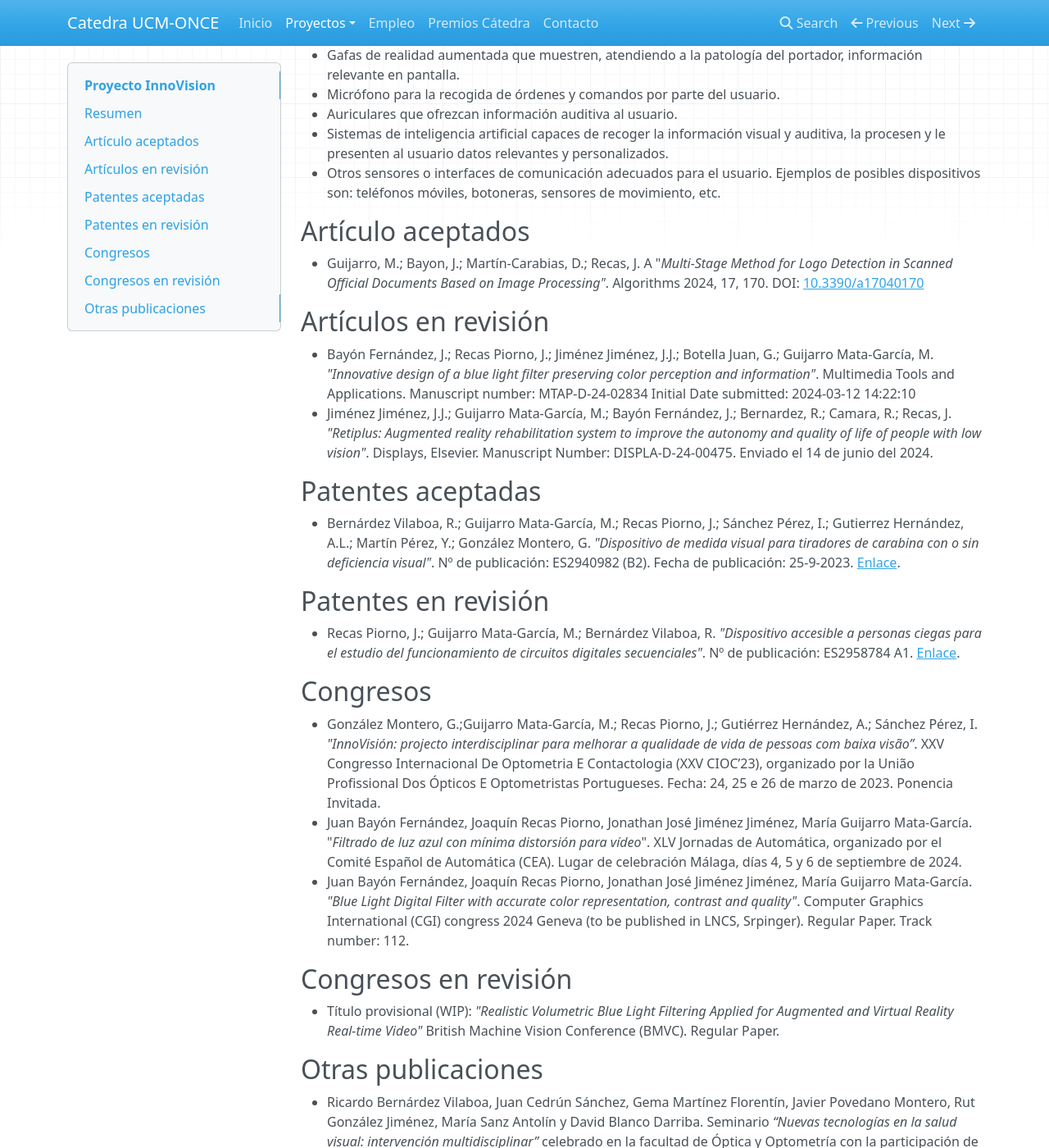
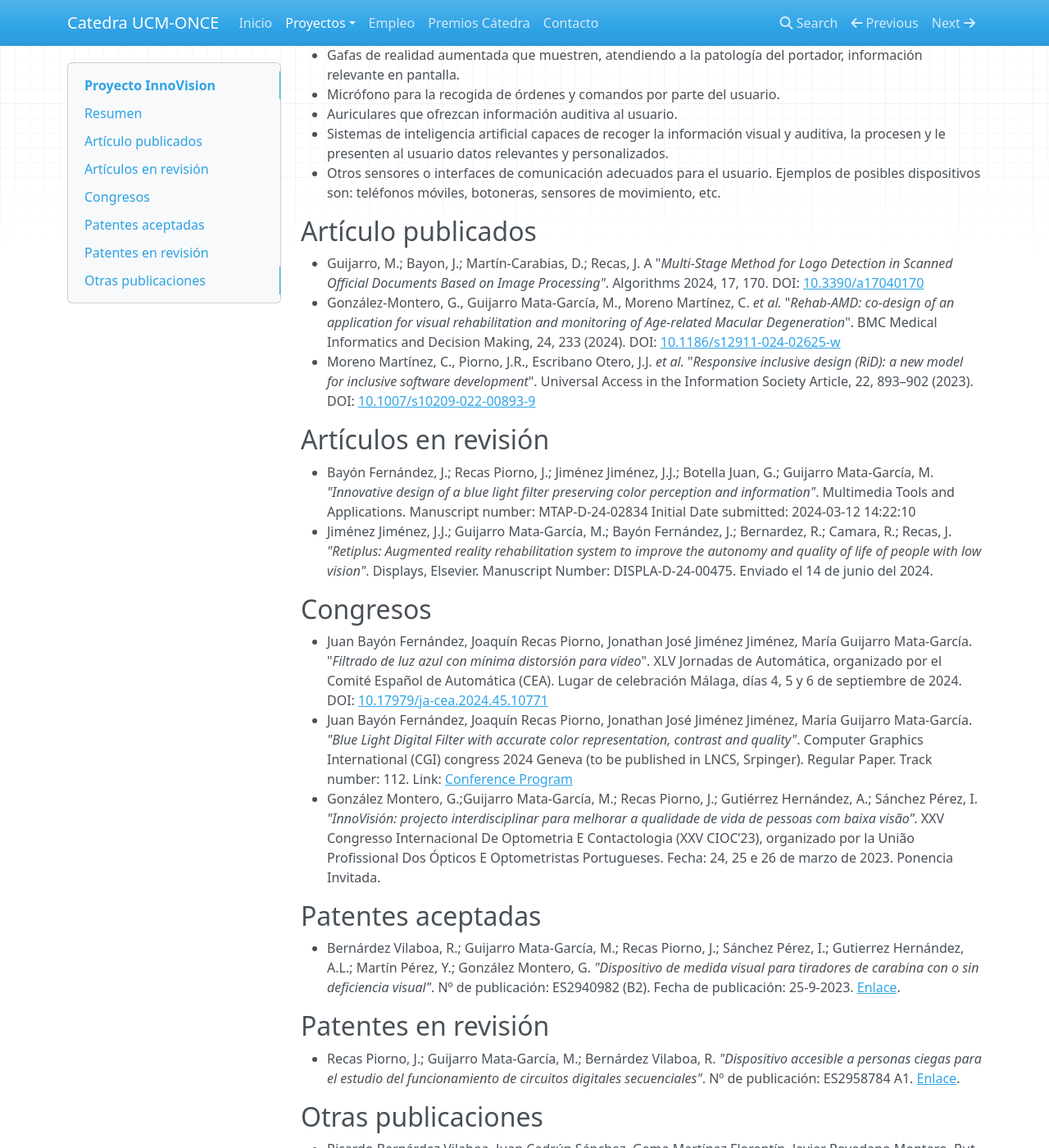
Before and after one commit to catedraonce/catedraonce.github.io, an MkDocs documentation site: the page built from docs/Projects/InnoVision.md, in a window 1280 px wide and 1400 px high, scrolled down 910 px. Shown: the whole window at 82% size. Built offline with MkDocs 1.6.1, drawn with Linux system fonts in a browser that asks for light colours; nearby versions of some CDN libraries.

Commit message:
Nueva publicacion

```diff
--- a/docs/Projects/InnoVision.md
+++ b/docs/Projects/InnoVision.md
@@ -19,14 +19,22 @@ En el presente proyecto de investigación se propone avanzar en este sentido, a
 * Sistemas de inteligencia artificial capaces de recoger la información visual y auditiva, la procesen y le presenten al usuario datos relevantes y personalizados.
 * Otros sensores o interfaces de comunicación adecuados para el usuario. Ejemplos de posibles dispositivos son: teléfonos móviles, botoneras, sensores de movimiento, etc.
 
-## Artículo aceptados
+## Artículo publicados
 
 * Guijarro, M.; Bayon, J.; Martín-Carabias, D.; Recas, J. A "*Multi-Stage Method for Logo Detection in Scanned Official Documents Based on Image Processing"*. Algorithms 2024, 17, 170. DOI: [10.3390/a17040170](https://doi.org/10.3390/a17040170)
+* González-Montero, G., Guijarro Mata-García, M., Moreno Martínez, C. *et al.* "*Rehab-AMD: co-design of an application for visual rehabilitation and monitoring of Age-related Macular Degeneration*". BMC Medical Informatics and Decision Making, 24, 233 (2024). DOI: [10.1186/s12911-024-02625-w](https://doi.org/10.1186/s12911-024-02625-w)
+* Moreno Martínez, C., Piorno, J.R., Escribano Otero, J.J. *et al.* "*Responsive inclusive design (RiD): a new model for inclusive software development*". Universal Access in the Information Society  Article, 22, 893–902 (2023). DOI: [10.1007/s10209-022-00893-9](https://doi.org/10.1007/s10209-022-00893-9)
 
 ## Artículos en revisión
 
 * Bayón Fernández, J.; Recas Piorno, J.; Jiménez Jiménez, J.J.; Botella Juan, G.; Guijarro Mata-García, M. *"Innovative design of a blue light filter preserving color perception and information"*. Multimedia Tools and Applications.  Manuscript number: MTAP-D-24-02834 Initial Date submitted: 2024-03-12 14:22:10
 * Jiménez Jiménez, J.J.; Guijarro Mata-García, M.; Bayón Fernández, J.; Bernardez, R.; Camara, R.; Recas, J. *"Retiplus: Augmented reality rehabilitation system to improve the autonomy and quality of life of people with low vision"*. Displays, Elsevier. Manuscript Number: DISPLA-D-24-00475. Enviado el 14 de junio del 2024.
+
+## Congresos
+
+* Juan Bayón Fernández, Joaquín Recas Piorno, Jonathan José Jiménez Jiménez, María Guijarro Mata-García. "*Filtrado de luz azul con mínima distorsión para vídeo*". XLV Jornadas de Automática, organizado por el Comité Español de Automática (CEA). Lugar de celebración Málaga, días 4, 5 y 6 de septiembre de 2024. DOI: [10.17979/ja-cea.2024.45.10771](https://doi.org/10.17979/ja-cea.2024.45.10771)
+* Juan Bayón Fernández, Joaquín Recas Piorno, Jonathan José Jiménez Jiménez, María Guijarro Mata-García. *"Blue Light Digital Filter with accurate color representation, contrast and quality"*. Computer Graphics International (CGI) congress 2024 Geneva (to be published in LNCS, Srpinger). Regular Paper. Track number: 112. Link: [Conference Program](https://www.cgs-network.org/cgi24/program/)
+* González Montero, G.;Guijarro Mata-García, M.; Recas Piorno, J.; Gutiérrez Hernández, A.; Sánchez Pérez, I. *"InnoVisión: projecto interdisciplinar para melhorar a qualidade de vida de pessoas com baixa visão”*.  XXV Congresso Internacional De Optometria E Contactologia (XXV CIOC’23), organizado por la União Profissional Dos Ópticos E Optometristas Portugueses. Fecha: 24, 25 e 26 de marzo de 2023. Ponencia Invitada.
 
 ## Patentes aceptadas
 
@@ -36,16 +44,6 @@ En el presente proyecto de investigación se propone avanzar en este sentido, a
 
 * Recas Piorno, J.; Guijarro Mata-García, M.; Bernárdez Vilaboa, R. *"Dispositivo accesible a personas ciegas para el estudio del funcionamiento de circuitos digitales secuenciales"*. Nº de publicación: ES2958784 A1. [Enlace](https://consultas2.oepm.es/InvenesWeb/detalle?referencia=P202330519).
 
-## Congresos
-
-* González Montero, G.;Guijarro Mata-García, M.; Recas Piorno, J.; Gutiérrez Hernández, A.; Sánchez Pérez, I. *"InnoVisión: projecto interdisciplinar para melhorar a qualidade de vida de pessoas com baixa visão”*.  XXV Congresso Internacional De Optometria E Contactologia (XXV CIOC’23), organizado por la União Profissional Dos Ópticos E Optometristas Portugueses. Fecha: 24, 25 e 26 de marzo de 2023. Ponencia Invitada.
-* Juan Bayón Fernández, Joaquín Recas Piorno, Jonathan José Jiménez Jiménez, María Guijarro Mata-García. "*Filtrado de luz azul con mínima distorsión para vídeo*". XLV Jornadas de Automática, organizado por el Comité Español de Automática (CEA). Lugar de celebración Málaga, días 4, 5 y 6 de septiembre de 2024.
-* Juan Bayón Fernández, Joaquín Recas Piorno, Jonathan José Jiménez Jiménez, María Guijarro Mata-García. *"Blue Light Digital Filter with accurate color representation, contrast and quality"*. Computer Graphics International (CGI) congress 2024 Geneva (to be published in LNCS, Srpinger). Regular Paper. Track number: 112.
-
-## Congresos en revisión
-
-* Título provisional (WIP): *"Realistic Volumetric Blue Light Filtering Applied for Augmented and Virtual Reality Real-time Video"* British Machine Vision Conference (BMVC). Regular Paper.
-
 ## Otras publicaciones
 
 * Ricardo Bernárdez Vilaboa, Juan Cedrún Sánchez, Gema Martínez Florentín, Javier Povedano Montero, Rut González Jiménez, María Sanz Antolín y David Blanco Darriba. Seminario *“Nuevas tecnologías en la salud visual: intervención multidisciplinar”* celebrado en la facultad de Óptica y Optometría con la participación de charla sobre el uso de retiplus-2 entre todas las conferencias realizadas.
```
